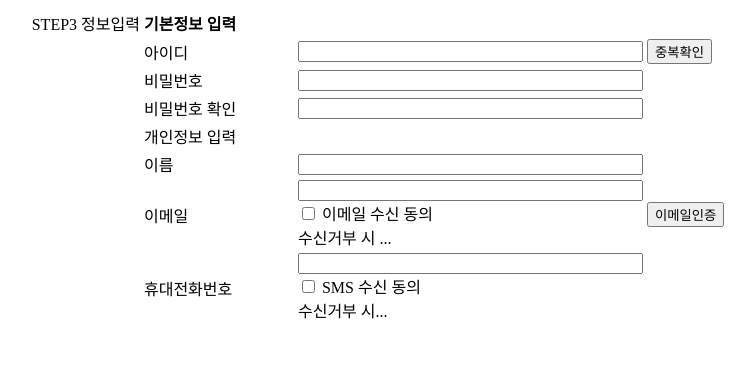
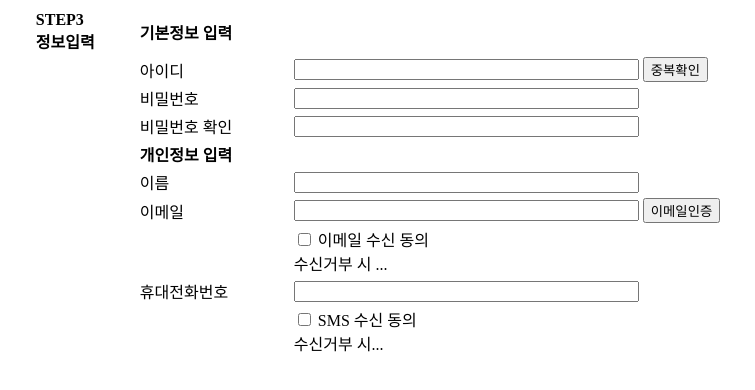
Before and after one commit to hjn5018/poly_resume_assignment, a plain HTML site: page form.html in a window 1280 px wide. Shown: the whole page, without its empty margins (262-1017 px from the left). Drawn offline with Linux system fonts and the light colour scheme.

Commit message:
Update form.html

```diff
--- a/form.html
+++ b/form.html
@@ -8,14 +8,16 @@
 </head>
 
 <body>
+    <table align="center">
     <!-- <table border="1" align="center"> -->
-    <table align="center">
         <tr>
-            <td>STEP3 정보입력</td>
+            <td width="100">
+                <b>STEP3<br>정보입력</b>
+            </td>
             <td colspan="3"><b>기본정보 입력</b></td>
         </tr>
         <tr>
-            <td rowspan="7"></td>
+            <td rowspan="9"></td>
             <td width="150">아이디</td>
             <td><input type="text" size=40></td>
             <td><input type="button" value="중복확인"></td>
@@ -31,7 +33,7 @@
             <td></td>
         </tr>
         <tr>
-            <td colspan="3">개인정보 입력</td>
+            <td colspan="3" height><b>개인정보 입력</b></td>
         </tr>
         <tr>
             <td>이름</td>
@@ -40,20 +42,28 @@
         </tr>
         <tr>
             <td>이메일</td>
+            <td><input type="email" size="40"></td>
+            <td><input type="button" value="이메일인증"></td>
+        </tr>
+        <tr>
+            <td></td>
             <td>
-                <input type="email" size="40"><br>
                 <input type="checkbox"> 이메일 수신 동의<br>
                 수신거부 시 ...
             </td>
-            <td><input type="button" value="이메일인증"></td>
+            <td></td>
         </tr>
         <tr>
             <td>휴대전화번호</td>
+            <td><input type="tel" size="40"></td>
+        </tr>
+        <tr>
+            <td></td>
             <td>
-                <input type="tel" size="40"><br>
                 <input type="checkbox"> SMS 수신 동의<br>
                 수신거부 시...
             </td>
+            <td></td>
         </tr>
 
     </table>
```
